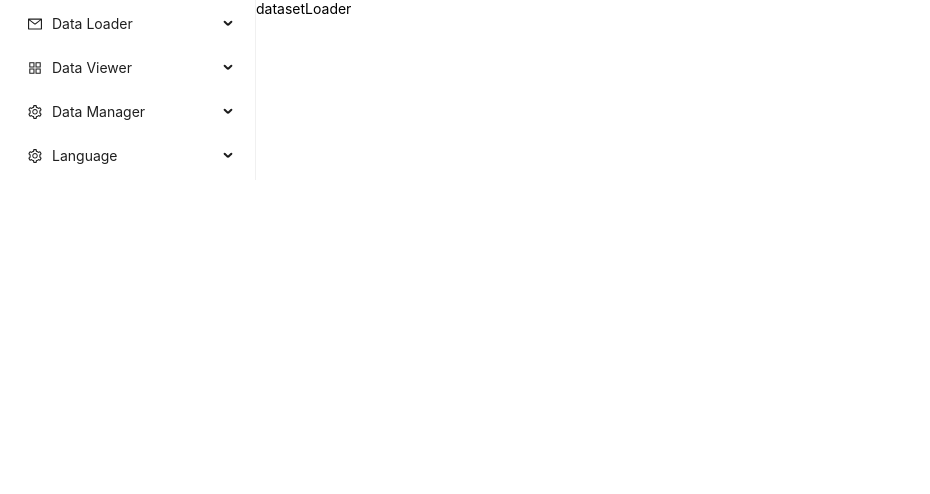
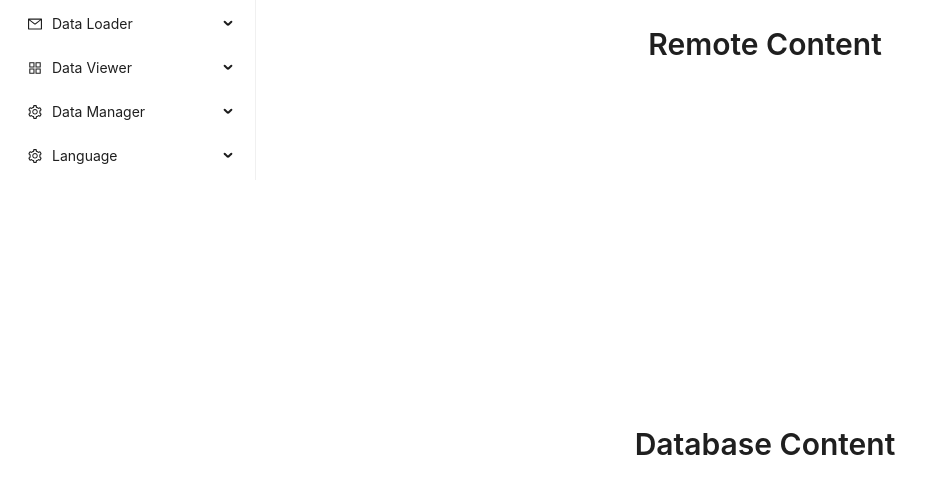
Before and after one commit to Pawel80256/noaa-dataservice, a React (Create React App) app in the folder noaa-dataservice-frontend/: page /dataloader/datasets in a window 1280 px wide. Shown: the top 494 px of the page, without its empty margins (0-930 px from the left). Built offline with nearby package versions, Linux system fonts and the light colour scheme.

Commit message:
dataloader view development

```diff
--- a/noaa-dataservice-frontend/src/components/common/MyMenu.tsx
+++ b/noaa-dataservice-frontend/src/components/common/MyMenu.tsx
@@ -2,11 +2,13 @@ import {Dropdown, Menu, MenuProps} from "antd";
 import {AppstoreOutlined, MailOutlined, SettingOutlined, GlobalOutlined } from '@ant-design/icons';
 import {useTranslation} from "react-i18next";
 import {useState} from "react";
+import { useNavigate } from "react-router-dom";
 
 export const MyMenu = () => {
 
     const{t, i18n} = useTranslation();
     const [language, setLanguage] = useState("en");
+    const navigate = useNavigate();
 
 
     type MenuItem = Required<MenuProps>['items'][number];
@@ -14,11 +16,23 @@ export const MyMenu = () => {
     const handleLanguageChange = (languageCode:string)  => {
         i18n.changeLanguage(languageCode);
     }
+
+    const handleNavigation = (navigationKey:string) => {
+        switch (navigationKey){
+            case 'datasets':
+                navigate('/dataloader/datasets');
+                break;
+            case 'dataTypes':
+                navigate('/dataloader/datatypes');
+                break;
+        }
+    }
+
     const onClick: MenuProps['onClick'] = (e) => {
         if(e.key == 'en' || e.key == 'pl'){
             handleLanguageChange(e.key);
         }else{
-
+            handleNavigation(e.key)
         }
         console.log('click ', e);
     };
--- a/noaa-dataservice-frontend/src/i18n_languages/en.json
+++ b/noaa-dataservice-frontend/src/i18n_languages/en.json
@@ -7,6 +7,9 @@
   "STATIONS": "Stations",
   "MEASUREMENTS": "Measurements",
 
+  "REMOTE_CONTENT": "Remote Content",
+  "DATABASE_CONTENT": "Database Content",
+
   "DATA_VIEWER": "Data Viewer",
   "DATA_MANAGER": "Data Manager",
 
--- a/noaa-dataservice-frontend/src/i18n_languages/pl.json
+++ b/noaa-dataservice-frontend/src/i18n_languages/pl.json
@@ -7,6 +7,9 @@
   "STATIONS": "Stacje",
   "MEASUREMENTS": "Pomiary",
 
+  "REMOTE_CONTENT": "Zdalna Zawartość",
+  "DATABASE_CONTENT": "Zawartość Bazy Danych",
+
   "DATA_VIEWER": "Przegląd danych",
   "DATA_MANAGER": "Menadźer danych",
 
--- a/noaa-dataservice-frontend/src/index.tsx
+++ b/noaa-dataservice-frontend/src/index.tsx
@@ -5,37 +5,44 @@ import App from './App';
 import reportWebVitals from './reportWebVitals';
 import './i18n';
 import {
-    createBrowserRouter,
+    createBrowserRouter, Outlet,
     RouterProvider,
 } from "react-router-dom";
 import {DatasetLoaderView} from "./views/DatasetLoaderView";
 import {MyMenu} from "./components/common/MyMenu";
-import {Row} from "antd";
+import {Col, Row} from "antd";
+import {DataTypesLoaderView} from "./views/DataTypesLoaderView";
+
+const Content = () => (
+    <Row style={{ width: '100%', height: '100vh' }}>
+        <Col style={{ width: '250px' }}>
+            <MyMenu />
+        </Col>
+        <Col style={{ flex: 1 }}>
+            <Outlet />
+        </Col>
+    </Row>
+);
 
 const router = createBrowserRouter([
     {
-        path: "/test",
-        element: <div>Hello world!</div>,
+        path: "/",
+        element: <Content />,
+        children: [
+            { path: "test", element: <div>Hello world!</div> },
+            { path: "dataloader/datasets", element: <DatasetLoaderView /> },
+            { path: "dataloader/datatypes", element: <DataTypesLoaderView /> },
+            // Inne ścieżki
+        ],
     },
-    {
-        path:"/dataloader/datasets",
-        element:<DatasetLoaderView/>
-    }
 ]);
-
-const Content = () => (
-    <Row>
-        <MyMenu />
-        <RouterProvider router={router} />
-    </Row>
-);
 
 const root = ReactDOM.createRoot(
   document.getElementById('root') as HTMLElement
 );
 root.render(
   <React.StrictMode>
-      <Content />
+      <RouterProvider router={router} />
   </React.StrictMode>
 );
 
--- /dev/null
+++ b/noaa-dataservice-frontend/src/views/DataTypesLoaderView.tsx
@@ -0,0 +1,5 @@
+export const DataTypesLoaderView = () => {
+    return(
+        <>dataTypesLoaderView</>
+    )
+}
--- a/noaa-dataservice-frontend/src/views/DatasetLoaderView.tsx
+++ b/noaa-dataservice-frontend/src/views/DatasetLoaderView.tsx
@@ -1,5 +1,16 @@
+import {Divider, Flex, Row, Typography} from "antd";
+import {useTranslation} from "react-i18next";
+
 export const DatasetLoaderView = () =>{
+    const {t} = useTranslation();
     return(
-        <>datasetLoader</>
+        <>
+            <Flex style={{width:'100%', height:'50%'}} align={'flex-start'} justify={'center'}>
+                <Typography.Title level={2}>{t('REMOTE_CONTENT')}</Typography.Title>
+            </Flex>
+            <Flex style={{width:'100%', height:'50%'}} align={'flex-start'} justify={'center'}>
+                <Typography.Title level={2}>{t('DATABASE_CONTENT')}</Typography.Title>
+            </Flex>
+        </>
     )
 }
```
